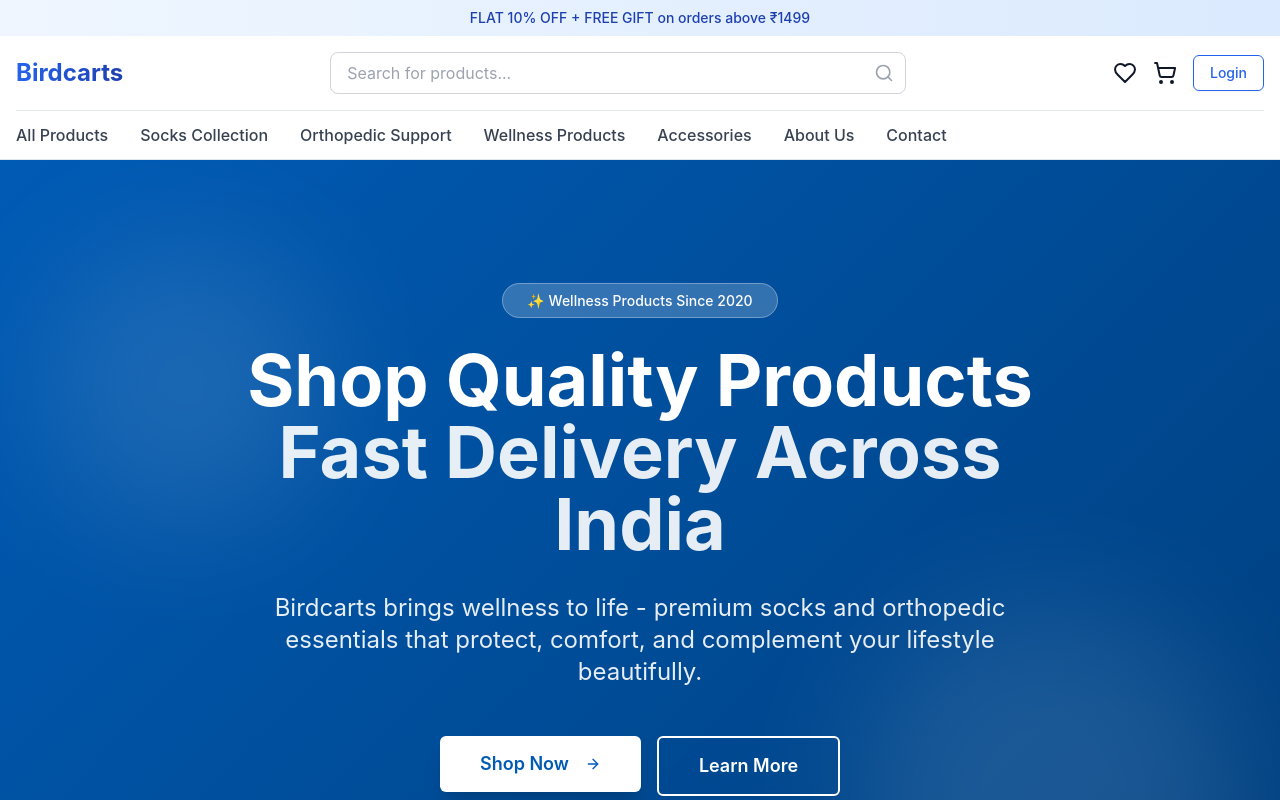
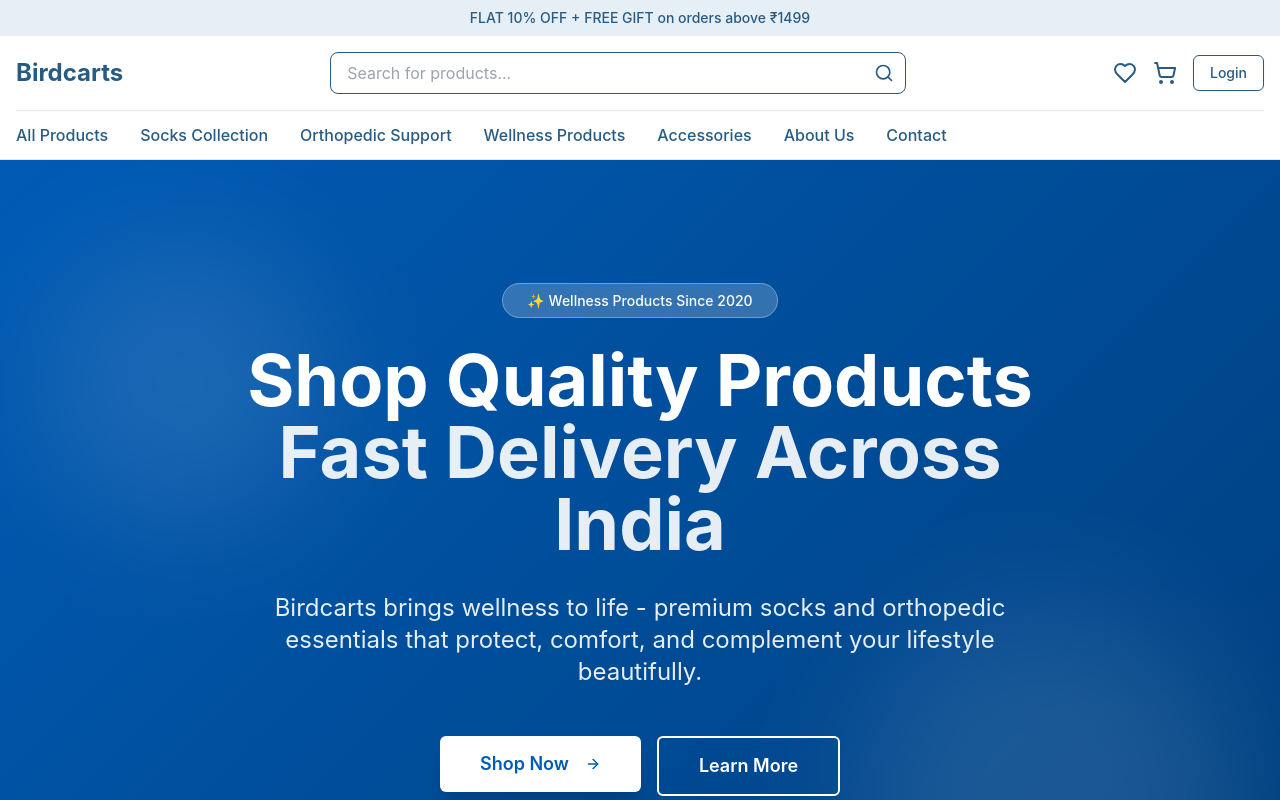
Before and after one commit to abhishekkumardevloper/birdcart, a React (Create React App) app in the folder frontend/: page / in a window 1280 px wide. Shown: the top 800 px of the page. Built offline with nearby package versions, Linux system fonts and the light colour scheme.

Commit message:
Refactor Header component for improved styling

```diff
--- a/frontend/src/components/Header.js
+++ b/frontend/src/components/Header.js
@@ -35,9 +35,12 @@ const Header = () => {
 
   return (
     <header className="sticky top-0 z-50 bg-white border-b">
-      {/* Top Banner */}
-      <div className="bg-gradient-to-r from-blue-50 to-blue-100 py-2 text-center text-sm">
-        <p className="text-blue-800 font-medium">
+      {/* Top Offer Bar */}
+      <div
+        className="py-2 text-center text-sm"
+        style={{ backgroundColor: '#E6EFF6', color: '#275B83' }}
+      >
+        <p className="font-medium">
           FLAT 10% OFF + FREE GIFT on orders above ₹1499
         </p>
       </div>
@@ -46,60 +49,66 @@ const Header = () => {
       <div className="container mx-auto px-4">
         <div className="flex items-center justify-between py-4">
           {/* Logo */}
-          <Link to="/" className="flex items-center space-x-2">
-            <div className="text-2xl font-bold bg-gradient-to-r from-blue-600 to-blue-800 bg-clip-text text-transparent">
-              Birdcarts
-            </div>
+          <Link to="/" className="text-2xl font-bold" style={{ color: '#275B83' }}>
+            Birdcarts
           </Link>
 
-          {/* Search Bar - Desktop */}
-          <form onSubmit={handleSearch} className="hidden md:flex items-center flex-1 max-w-xl mx-8">
+          {/* Search - Desktop */}
+          <form onSubmit={handleSearch} className="hidden md:flex flex-1 max-w-xl mx-8">
             <div className="relative w-full">
               <input
                 type="text"
                 placeholder="Search for products..."
                 value={searchQuery}
                 onChange={(e) => setSearchQuery(e.target.value)}
-                className="w-full px-4 py-2 pr-10 border border-gray-300 rounded-lg
-                focus:outline-none focus:ring-2 focus:ring-blue-500 transition-shadow"
+                className="w-full px-4 py-2 pr-10 border rounded-lg outline-none transition"
+                style={{
+                  borderColor: '#275B83',
+                }}
               />
               <button type="submit" className="absolute right-3 top-1/2 -translate-y-1/2">
-                <Search className="w-5 h-5 text-gray-400" />
+                <Search className="w-5 h-5" style={{ color: '#275B83' }} />
               </button>
             </div>
           </form>
 
-          {/* Right Actions */}
+          {/* Right Icons */}
           <div className="flex items-center space-x-4">
             {/* Wishlist */}
-            <Link to="/wishlist" className="relative hidden md:block hover:text-blue-600 transition-colors">
-              <Heart className="w-6 h-6" />
+            <Link to="/wishlist" className="relative hidden md:block">
+              <Heart className="w-6 h-6" style={{ color: '#275B83' }} />
               {wishlist.length > 0 && (
-                <span className="absolute -top-2 -right-2 bg-red-500 text-white text-xs rounded-full w-5 h-5 flex items-center justify-center">
+                <span
+                  className="absolute -top-2 -right-2 text-white text-xs rounded-full w-5 h-5 flex items-center justify-center"
+                  style={{ backgroundColor: '#275B83' }}
+                >
                   {wishlist.length}
                 </span>
               )}
             </Link>
 
             {/* Cart */}
-            <Link to="/cart" className="relative hover:text-blue-600 transition-colors">
-              <ShoppingCart className="w-6 h-6" />
+            <Link to="/cart" className="relative">
+              <ShoppingCart className="w-6 h-6" style={{ color: '#275B83' }} />
               {getCartCount() > 0 && (
-                <span className="absolute -top-2 -right-2 bg-blue-600 text-white text-xs rounded-full w-5 h-5 flex items-center justify-center">
+                <span
+                  className="absolute -top-2 -right-2 text-white text-xs rounded-full w-5 h-5 flex items-center justify-center"
+                  style={{ backgroundColor: '#275B83' }}
+                >
                   {getCartCount()}
                 </span>
               )}
             </Link>
 
-            {/* User Account */}
+            {/* User */}
             {isAuthenticated ? (
               <DropdownMenu>
                 <DropdownMenuTrigger asChild>
-                  <Button variant="ghost" size="icon" className="hidden md:flex">
-                    <User className="w-6 h-6" />
+                  <Button variant="ghost" size="icon">
+                    <User className="w-6 h-6" style={{ color: '#275B83' }} />
                   </Button>
                 </DropdownMenuTrigger>
-                <DropdownMenuContent align="end" className="w-48">
+                <DropdownMenuContent align="end">
                   <div className="px-2 py-1.5 text-sm font-semibold">{user?.name}</div>
                   <DropdownMenuSeparator />
                   <DropdownMenuItem onClick={() => navigate('/orders')}>
@@ -116,67 +125,48 @@ const Header = () => {
               </DropdownMenu>
             ) : (
               <Button
+                variant="outline"
                 onClick={() => navigate('/login')}
-                variant="outline"
-                className="hidden md:flex border-blue-600 text-blue-600 hover:bg-blue-50"
+                style={{ borderColor: '#275B83', color: '#275B83' }}
               >
                 Login
               </Button>
             )}
 
-            {/* Mobile Menu Button */}
+            {/* Mobile Menu */}
             <button
               onClick={() => setMobileMenuOpen(!mobileMenuOpen)}
-              className="md:hidden p-2 hover:bg-blue-50 rounded-lg transition-colors"
+              className="md:hidden p-2 rounded"
+              style={{ color: '#275B83' }}
             >
-              {mobileMenuOpen ? <X className="w-6 h-6" /> : <Menu className="w-6 h-6" />}
+              {mobileMenuOpen ? <X /> : <Menu />}
             </button>
           </div>
         </div>
 
-        {/* Navigation Links - Desktop */}
-        <nav className="hidden md:flex items-center space-x-8 py-3 border-t">
-          <Link to="/products" className="text-gray-700 hover:text-blue-600 font-medium transition-colors">
+        {/* Desktop Nav */}
+        <nav className="hidden md:flex space-x-8 py-3 border-t">
+          <Link to="/products" className="font-medium" style={{ color: '#275B83' }}>
             All Products
           </Link>
-          {categories.map((category) => (
+          {categories.map((cat) => (
             <Link
-              key={category.id}
-              to={`/products?category=${category.id}`}
-              className="text-gray-700 hover:text-blue-600 font-medium transition-colors"
+              key={cat.id}
+              to={`/products?category=${cat.id}`}
+              className="font-medium"
+              style={{ color: '#275B83' }}
             >
-              {category.name}
+              {cat.name}
             </Link>
           ))}
-          <Link to="/about" className="text-gray-700 hover:text-blue-600 font-medium transition-colors">
+          <Link to="/about" className="font-medium" style={{ color: '#275B83' }}>
             About Us
           </Link>
-          <Link to="/contact" className="text-gray-700 hover:text-blue-600 font-medium transition-colors">
+          <Link to="/contact" className="font-medium" style={{ color: '#275B83' }}>
             Contact
           </Link>
         </nav>
       </div>
-
-      {/* Mobile Menu */}
-      {mobileMenuOpen && (
-        <div className="md:hidden bg-white border-t">
-          <form onSubmit={handleSearch} className="p-4">
-            <div className="relative">
-              <input
-                type="text"
-                placeholder="Search for products..."
-                value={searchQuery}
-                onChange={(e) => setSearchQuery(e.target.value)}
-                className="w-full px-4 py-2 pr-10 border border-gray-300 rounded-lg
-                focus:outline-none focus:ring-2 focus:ring-blue-500"
-              />
-              <button type="submit" className="absolute right-3 top-1/2 -translate-y-1/2">
-                <Search className="w-5 h-5 text-gray-400" />
-              </button>
-            </div>
-          </form>
-        </div>
-      )}
     </header>
   );
 };
```
